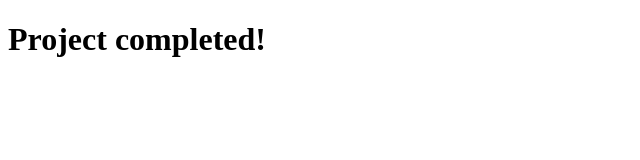
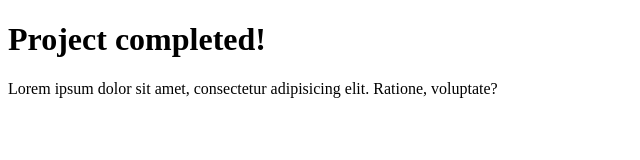
Before and after one commit to Ikhlasdev17/github-tutorial-frontend-6, a plain HTML site: page index.html in a window 1280 px wide. Shown: the whole page, without its empty margins (0-640 px from the left). Drawn offline with Linux system fonts and the light colour scheme.

Commit message:
added new paragraph

```diff
--- a/index.html
+++ b/index.html
@@ -8,5 +8,6 @@
 </head>
 <body>
   <h1>Project completed!</h1>
+  <p>Lorem ipsum dolor sit amet, consectetur adipisicing elit. Ratione, voluptate?</p>
 </body>
 </html>
```
